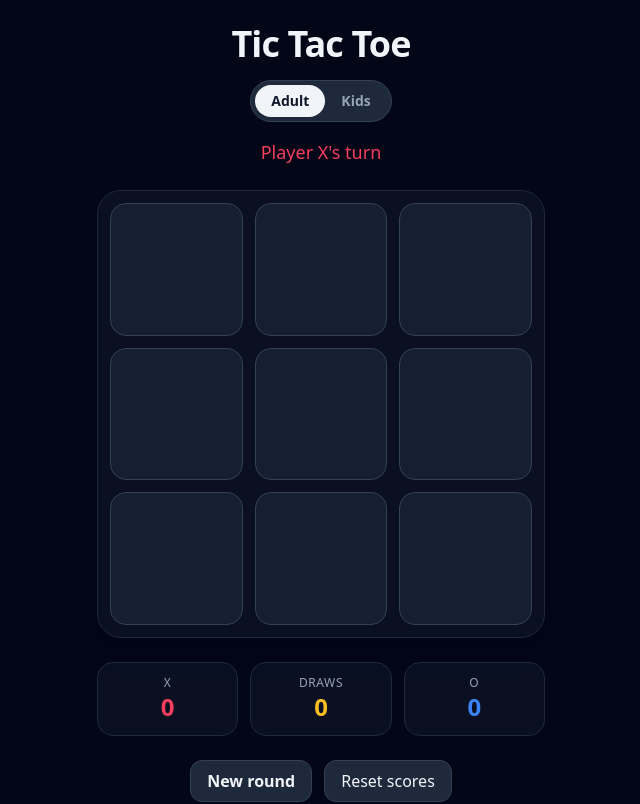
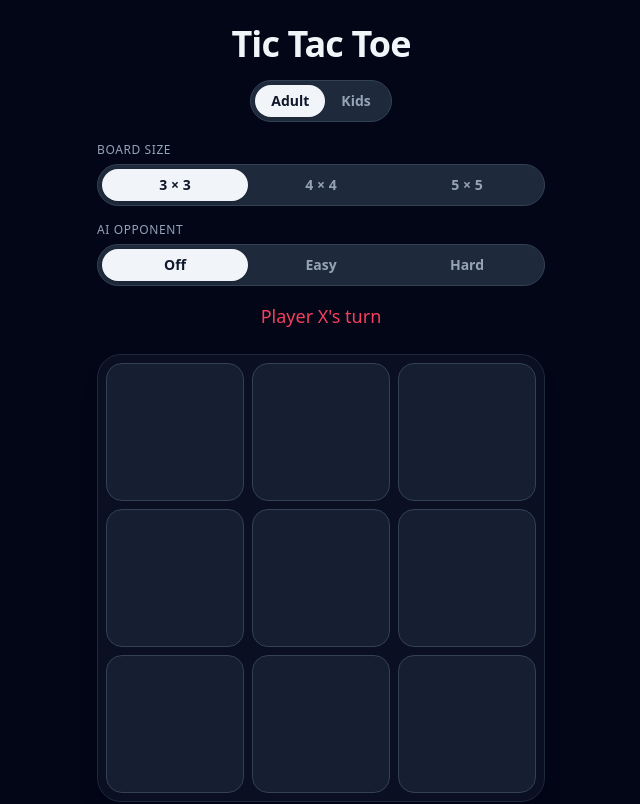
Before and after one commit to guneshpatil/tic-tac-toe, a Next.js app: page / in a window 1280 px wide. Shown: the top 804 px of the page, without its empty margins (319-959 px from the left). Built offline with nearby package versions, Linux system fonts and the light colour scheme.

Commit message:
Add AI opponent (off/easy/hard) and 3x3/4x4/5x5 board sizes for adult mode

```diff
--- a/components/Game.tsx
+++ b/components/Game.tsx
@@ -1,12 +1,15 @@
 "use client";
 
-import { useCallback, useEffect, useMemo, useState } from "react";
-import type { Board, Status } from "@/lib/types";
-import { calculateWinner, isDraw } from "@/lib/game";
-
-const STORAGE_KEY = "ttt:score:v1";
-const MODE_KEY = "ttt:mode:v1";
-const SET_KEY = "ttt:set:v1";
+import { useCallback, useEffect, useMemo, useRef, useState } from "react";
+import type { AiLevel, Board, GameConfig } from "@/lib/types";
+import {
+  STORAGE_KEYS,
+  aiMove,
+  emptyBoard,
+  emptyScores,
+  getStatus,
+  nextTurn,
+} from "@/lib/game";
 
 type Scores = Record<"X" | "O" | "draw", number>;
 type Mode = "adult" | "kids";
@@ -25,17 +28,24 @@ const PLAYER_SETS: PlayerSet[] = [
   { id: "animals",  label: "Animals",        X: "🐱", O: "🐶", xColor: "text-amber-500",  oColor: "text-emerald-500"},
 ];
 
-const emptyScores: Scores = { X: 0, O: 0, draw: 0 };
+const SIZE_OPTIONS = [3, 4, 5] as const;
+const AI_LEVELS: AiLevel[] = ["off", "easy", "hard"];
 
 export default function Game() {
-  const [board, setBoard] = useState<Board>(Array(9).fill(null));
+  const [board, setBoard] = useState<Board>(() => emptyBoard(3));
   const [turn, setTurn] = useState<"X" | "O">("X");
   const [scores, setScores] = useState<Scores>(emptyScores);
   const [mode, setMode] = useState<Mode>("adult");
   const [setId, setSetId] = useState<PlayerSet["id"]>("classic");
+  const [size, setSize] = useState<number>(3);
+  const [ai, setAi] = useState<AiLevel>("off");
   const [hydrated, setHydrated] = useState(false);
 
   const isKids = mode === "kids";
+  const config: GameConfig = useMemo(
+    () => ({ size, winLength: size, ai, aiPlayer: "O" }),
+    [size, ai]
+  );
 
   const set = useMemo(
     () =>
@@ -51,13 +61,27 @@ export default function Game() {
   }, [isKids, hydrated, setId]);
 
   useEffect(() => {
+    if (!hydrated) return;
+    if (isKids && size !== 3) setSize(3);
+  }, [isKids, hydrated, size]);
+
+  useEffect(() => {
+    if (!hydrated) return;
+    if (isKids && ai !== "off") setAi("off");
+  }, [isKids, hydrated, ai]);
+
+  useEffect(() => {
     try {
-      const rawScores = localStorage.getItem(STORAGE_KEY);
-      if (rawScores) setScores({ ...emptyScores, ...JSON.parse(rawScores) });
-      const rawMode = localStorage.getItem(MODE_KEY) as Mode | null;
+      const rawScores = localStorage.getItem(STORAGE_KEYS.score);
+      if (rawScores) setScores({ ...emptyScores(), ...JSON.parse(rawScores) });
+      const rawMode = localStorage.getItem(STORAGE_KEYS.mode) as Mode | null;
       if (rawMode === "adult" || rawMode === "kids") setMode(rawMode);
-      const rawSet = localStorage.getItem(SET_KEY) as PlayerSet["id"] | null;
+      const rawSet = localStorage.getItem(STORAGE_KEYS.set) as PlayerSet["id"] | null;
       if (rawSet && PLAYER_SETS.some((s) => s.id === rawSet)) setSetId(rawSet);
+      const rawSize = Number(localStorage.getItem(STORAGE_KEYS.size));
+      if (rawSize === 3 || rawSize === 4 || rawSize === 5) setSize(rawSize);
+      const rawAi = localStorage.getItem(STORAGE_KEYS.ai) as AiLevel | null;
+      if (rawAi && AI_LEVELS.includes(rawAi)) setAi(rawAi);
     } catch {}
     setHydrated(true);
   }, []);
@@ -65,51 +89,94 @@ export default function Game() {
   useEffect(() => {
     if (!hydrated) return;
     try {
-      localStorage.setItem(STORAGE_KEY, JSON.stringify(scores));
+      localStorage.setItem(STORAGE_KEYS.score, JSON.stringify(scores));
     } catch {}
   }, [scores, hydrated]);
 
   useEffect(() => {
     if (!hydrated) return;
     try {
-      localStorage.setItem(MODE_KEY, mode);
+      localStorage.setItem(STORAGE_KEYS.mode, mode);
     } catch {}
   }, [mode, hydrated]);
 
   useEffect(() => {
     if (!hydrated) return;
     try {
-      if (isKids) localStorage.setItem(SET_KEY, setId);
-      else localStorage.removeItem(SET_KEY);
+      if (isKids) localStorage.setItem(STORAGE_KEYS.set, setId);
+      else localStorage.removeItem(STORAGE_KEYS.set);
     } catch {}
   }, [setId, isKids, hydrated]);
 
-  const status: Status = useMemo(() => {
-    const w = calculateWinner(board);
-    if (w) return { kind: "won", winner: w.winner as "X" | "O", line: w.line };
-    if (isDraw(board)) return { kind: "draw" };
-    return { kind: "playing", turn };
-  }, [board, turn]);
+  useEffect(() => {
+    if (!hydrated) return;
+    try {
+      if (!isKids) localStorage.setItem(STORAGE_KEYS.size, String(size));
+      else localStorage.removeItem(STORAGE_KEYS.size);
+    } catch {}
+  }, [size, isKids, hydrated]);
+
+  useEffect(() => {
+    if (!hydrated) return;
+    try {
+      if (!isKids) localStorage.setItem(STORAGE_KEYS.ai, ai);
+      else localStorage.removeItem(STORAGE_KEYS.ai);
+    } catch {}
+  }, [ai, isKids, hydrated]);
+
+  const status = useMemo(
+    () => getStatus(board, turn, config),
+    [board, turn, config]
+  );
+
+  const aiThinkingRef = useRef(false);
 
   const play = useCallback(
     (i: number) => {
       if (status.kind !== "playing" || board[i]) return;
-      const next = board.slice() as Board;
-      next[i] = turn;
-      setBoard(next);
-      setTurn(turn === "X" ? "O" : "X");
+      setBoard((prev) => {
+        if (prev[i]) return prev;
+        const next = prev.slice();
+        next[i] = turn;
+        return next;
+      });
+      setTurn((t) => nextTurn(t));
     },
     [board, turn, status]
   );
 
+  useEffect(() => {
+    if (!hydrated) return;
+    if (ai === "off") return;
+    if (status.kind !== "playing") return;
+    if (turn !== "O") return;
+    if (aiThinkingRef.current) return;
+    aiThinkingRef.current = true;
+    const t = setTimeout(() => {
+      setBoard((prev) => {
+        const move = aiMove(prev, config, ai);
+        if (move == null || prev[move]) return prev;
+        const next = prev.slice();
+        next[move] = "O";
+        return next;
+      });
+      setTurn((t) => nextTurn(t));
+      aiThinkingRef.current = false;
+    }, 350);
+    return () => {
+      clearTimeout(t);
+      aiThinkingRef.current = false;
+    };
+  }, [turn, status, ai, config, hydrated]);
+
   const reset = useCallback(() => {
-    setBoard(Array(9).fill(null));
+    setBoard(emptyBoard(size));
     setTurn("X");
-  }, []);
+  }, [size]);
 
   const resetAll = useCallback(() => {
     reset();
-    setScores(emptyScores);
+    setScores(emptyScores());
   }, [reset]);
 
   useEffect(() => {
@@ -199,6 +266,45 @@ export default function Game() {
           </div>
         )}
 
+        {!isKids && (
+          <div className="mt-5 space-y-4 text-left">
+            <Slider
+              label="Board size"
+              options={SIZE_OPTIONS.map((n) => ({ value: n, label: `${n} × ${n}` }))}
+              value={size}
+              onChange={(v) => {
+                setSize(v);
+                setBoard(emptyBoard(v));
+                setTurn("X");
+              }}
+            />
+            <Slider
+              label="AI opponent"
+              options={AI_LEVELS.map((l) => ({ value: l, label: l[0].toUpperCase() + l.slice(1) }))}
+              value={ai}
+              onChange={(v) => setAi(v)}
+            />
+          </div>
+        )}
+
+        {isKids && (
+          <div className="mt-4 flex justify-center">
+            <button
+              type="button"
+              onClick={() => setAi(ai === "off" ? "easy" : "off")}
+              aria-pressed={ai !== "off"}
+              className={`px-4 py-2 rounded-full text-sm font-semibold transition flex items-center gap-2 ${
+                ai !== "off"
+                  ? "bg-white text-sky-700 shadow"
+                  : "bg-white/20 text-white hover:bg-white/30"
+              }`}
+            >
+              <span aria-hidden>{ai !== "off" ? "🤖" : "👥"}</span>
+              <span>{ai !== "off" ? "vs Computer (Easy)" : "vs Friend"}</span>
+            </button>
+          </div>
+        )}
+
         <p
           className={`mt-4 ${
             isKids ? "text-2xl font-bold text-white drop-shadow" : "text-lg"
@@ -217,13 +323,14 @@ export default function Game() {
       </header>
 
       <div
-        className={`grid grid-cols-3 gap-3 p-3 rounded-3xl shadow-xl ${
+        className={`grid rounded-3xl shadow-xl ${
           isKids
-            ? "bg-white/40 backdrop-blur-sm gap-4 p-4"
-            : "bg-slate-900/60 border border-slate-800"
+            ? "gap-2 sm:gap-3 p-2 sm:p-3 bg-white/40 backdrop-blur-sm"
+            : "gap-2 p-2 bg-slate-900/60 border border-slate-800"
         }`}
+        style={{ gridTemplateColumns: `repeat(${size}, minmax(0, 1fr))` }}
         role="grid"
-        aria-label="Tic tac toe board"
+        aria-label={`Tic tac toe board ${size} by ${size}`}
       >
         {board.map((cell, i) => {
           const isWin = status.kind === "won" && status.line.includes(i);
@@ -232,17 +339,25 @@ export default function Game() {
               key={i}
               type="button"
               onClick={() => play(i)}
-              disabled={status.kind !== "playing" || !!cell}
+              disabled={status.kind !== "playing" || !!cell || (ai !== "off" && turn === "O")}
               aria-label={
                 cell ? `Cell ${i + 1}, ${cell}` : `Empty cell ${i + 1}`
               }
               className={`cell ${isWin ? "win" : ""} ${
                 isKids ? "kids-cell" : ""
-              } ${cell === "X" ? set.xColor : cell === "O" ? set.oColor : ""}`}
+              } ${cell === "X" ? set.xColor : cell === "O" ? set.oColor : ""} ${
+                size >= 4 ? "text-3xl sm:text-4xl" : ""
+              }`}
             >
               <span
                 className={`leading-none select-none font-black ${
-                  isKids ? "text-6xl sm:text-7xl" : "text-5xl sm:text-6xl"
+                  isKids
+                    ? size >= 4
+                      ? "text-4xl sm:text-5xl"
+                      : "text-6xl sm:text-7xl"
+                    : size >= 4
+                    ? "text-3xl sm:text-4xl"
+                    : "text-5xl sm:text-6xl"
                 }`}
               >
                 {cell ? symbol(cell) : ""}
@@ -256,7 +371,7 @@ export default function Game() {
         <div className="mt-6 grid grid-cols-3 gap-3 text-center">
           <Score label={set.X} value={scores.X} color={set.xColor} />
           <Score label="Draws" value={scores.draw} color="text-amber-400" />
-          <Score label={set.O} value={scores.O} color={set.oColor} />
+          <Score label={ai !== "off" ? "🤖" : set.O} value={scores.O} color={set.oColor} />
         </div>
       )}
 
@@ -318,6 +433,48 @@ function ModeButton({
   );
 }
 
+function Slider<T extends string | number>({
+  label,
+  options,
+  value,
+  onChange,
+}: {
+  label: string;
+  options: { value: T; label: string }[];
+  value: T;
+  onChange: (v: T) => void;
+}) {
+  return (
+    <div>
+      <div className="text-xs uppercase tracking-wider text-slate-400 mb-1.5">
+        {label}
+      </div>
+      <div className="relative">
+        <div className="flex p-1 rounded-full bg-slate-800 border border-slate-700">
+          {options.map((opt) => {
+            const active = opt.value === value;
+            return (
+              <button
+                key={String(opt.value)}
+                type="button"
+                onClick={() => onChange(opt.value)}
+                aria-pressed={active}
+                className={`flex-1 px-3 py-1.5 rounded-full text-sm font-semibold transition ${
+                  active
+                    ? "bg-slate-100 text-slate-900 shadow"
+                    : "text-slate-400 hover:text-slate-200"
+                }`}
+              >
+                {opt.label}
+              </button>
+            );
+          })}
+        </div>
+      </div>
+    </div>
+  );
+}
+
 function Score({
   label,
   value,
--- a/lib/game.ts
+++ b/lib/game.ts
@@ -1,23 +1,186 @@
-import type { Player } from "./types";
+import type { AiLevel, Board, CellIndex, GameConfig, Player, Status } from "./types";
 
-export const LINES: ReadonlyArray<ReadonlyArray<number>> = [
-  [0, 1, 2], [3, 4, 5], [6, 7, 8],
-  [0, 3, 6], [1, 4, 7], [2, 5, 8],
-  [0, 4, 8], [2, 4, 6],
-];
+export const STORAGE_KEYS = {
+  score: "ttt:score:v1",
+  mode: "ttt:mode:v1",
+  set: "ttt:set:v1",
+  size: "ttt:size:v1",
+  ai: "ttt:ai:v1",
+} as const;
+
+export function emptyBoard(size: number): Board {
+  return Array(size * size).fill(null);
+}
+
+export function getLines(config: GameConfig): number[][] {
+  const { size, winLength } = config;
+  const lines: number[][] = [];
+
+  for (let r = 0; r < size; r++) {
+    for (let c = 0; c <= size - winLength; c++) {
+      const line: number[] = [];
+      for (let k = 0; k < winLength; k++) line.push(r * size + c + k);
+      lines.push(line);
+    }
+  }
+  for (let c = 0; c < size; c++) {
+    for (let r = 0; r <= size - winLength; r++) {
+      const line: number[] = [];
+      for (let k = 0; k < winLength; k++) line.push((r + k) * size + c);
+      lines.push(line);
+    }
+  }
+  for (let r = 0; r <= size - winLength; r++) {
+    for (let c = 0; c <= size - winLength; c++) {
+      const line: number[] = [];
+      for (let k = 0; k < winLength; k++) line.push((r + k) * size + (c + k));
+      lines.push(line);
+    }
+  }
+  for (let r = 0; r <= size - winLength; r++) {
+    for (let c = winLength - 1; c < size; c++) {
+      const line: number[] = [];
+      for (let k = 0; k < winLength; k++) line.push((r + k) * size + (c - k));
+      lines.push(line);
+    }
+  }
+  return lines;
+}
 
 export function calculateWinner(
-  board: ReadonlyArray<Player>
+  board: Board,
+  config: GameConfig
 ): { winner: Player; line: number[] } | null {
-  for (const line of LINES) {
+  for (const line of getLines(config)) {
     const [a, b, c] = line;
     if (board[a] && board[a] === board[b] && board[a] === board[c]) {
-      return { winner: board[a] as Player, line: [...line] };
+      let allSame = true;
+      for (let k = 1; k < line.length; k++) {
+        if (board[line[k]] !== board[a]) {
+          allSame = false;
+          break;
+        }
+      }
+      if (allSame) return { winner: board[a] as Player, line: [...line] };
     }
   }
   return null;
 }
 
-export function isDraw(board: ReadonlyArray<Player>): boolean {
-  return board.every(Boolean) && !calculateWinner(board);
+export function isDraw(board: Board): boolean {
+  return board.every(Boolean);
 }
+
+export function getStatus(board: Board, turn: "X" | "O", config: GameConfig): Status {
+  const w = calculateWinner(board, config);
+  if (w) return { kind: "won", winner: w.winner as "X" | "O", line: w.line };
+  if (isDraw(board)) return { kind: "draw" };
+  return { kind: "playing", turn };
+}
+
+export function nextTurn(turn: "X" | "O"): "X" | "O" {
+  return turn === "X" ? "O" : "X";
+}
+
+export function emptyScores(): Record<"X" | "O" | "draw", number> {
+  return { X: 0, O: 0, draw: 0 };
+}
+
+function randomChoice<T>(arr: T[]): T {
+  return arr[Math.floor(Math.random() * arr.length)];
+}
+
+export function aiMove(
+  board: Board,
+  config: GameConfig,
+  level: AiLevel
+): CellIndex | null {
+  if (level === "off") return null;
+  const empty = board
+    .map((c, i) => (c ? -1 : i))
+    .filter((i) => i >= 0);
+  if (empty.length === 0) return null;
+
+  if (level === "easy") {
+    if (Math.random() < 0.6) return randomChoice(empty);
+  }
+
+  return bestMove(board, config, level);
+}
+
+function bestMove(board: Board, config: GameConfig, level: AiLevel): CellIndex {
+  const maxDepth = level === "hard" ? (config.size <= 3 ? 9 : config.size <= 4 ? 4 : 3) : 2;
+  let bestScore = -Infinity;
+  let best: CellIndex = board.findIndex((c) => !c);
+  const empties = board.map((c, i) => (c ? -1 : i)).filter((i) => i >= 0);
+
+  for (const i of empties) {
+    const next = board.slice();
+    next[i] = "O";
+    const score = minimax(next, 0, false, -Infinity, Infinity, maxDepth, config);
+    if (score > bestScore) {
+      bestScore = score;
+      best = i;
+    }
+  }
+  return best;
+}
+
+function evaluate(board: Board, config: GameConfig): number {
+  const winner = calculateWinner(board, config);
+  if (winner) return winner.winner === "O" ? 100000 : -100000;
+  if (isDraw(board)) return 0;
+
+  let score = 0;
+  const lines = getLines(config);
+  for (const line of lines) {
+    const xs = line.filter((i) => board[i] === "X").length;
+    const os = line.filter((i) => board[i] === "O").length;
+    if (xs > 0 && os > 0) continue;
+    if (os > 0) score += Math.pow(10, os);
+    else if (xs > 0) score -= Math.pow(10, xs);
+  }
+  return score;
+}
+
+function minimax(
+  board: Board,
+  depth: number,
+  isMax: boolean,
+  alpha: number,
+  beta: number,
+  maxDepth: number,
+  config: GameConfig
+): number {
+  const winner = calculateWinner(board, config);
+  if (winner) {
+    return (winner.winner === "O" ? 100000 : -100000) - depth;
+  }
+  if (isDraw(board)) return 0;
+  if (depth >= maxDepth) return evaluate(board, config);
+
+  const empties = board.map((c, i) => (c ? -1 : i)).filter((i) => i >= 0);
+  if (isMax) {
+    let best = -Infinity;
+    for (const i of empties) {
+      const next = board.slice();
+      next[i] = "O";
+      const v = minimax(next, depth + 1, false, alpha, beta, maxDepth, config);
+      best = Math.max(best, v);
+      alpha = Math.max(alpha, best);
+      if (beta <= alpha) break;
+    }
+    return best;
+  } else {
+    let best = Infinity;
+    for (const i of empties) {
+      const next = board.slice();
+      next[i] = "X";
+      const v = minimax(next, depth + 1, true, alpha, beta, maxDepth, config);
+      best = Math.min(best, v);
+      beta = Math.min(beta, best);
+      if (beta <= alpha) break;
+    }
+    return best;
+  }
+}
```
Also changed, not shown: lib/types.ts (+11 -0 lines), 1 other file (tests, documents, lock files or other folders).
